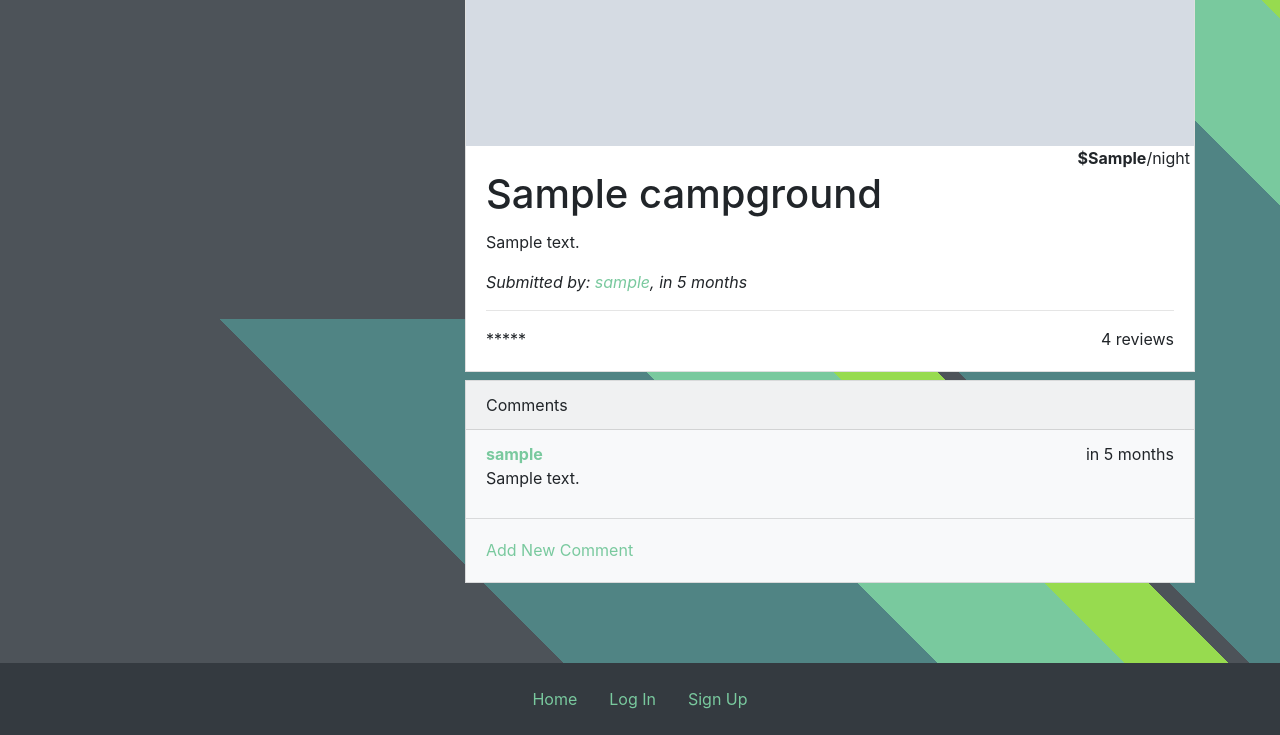
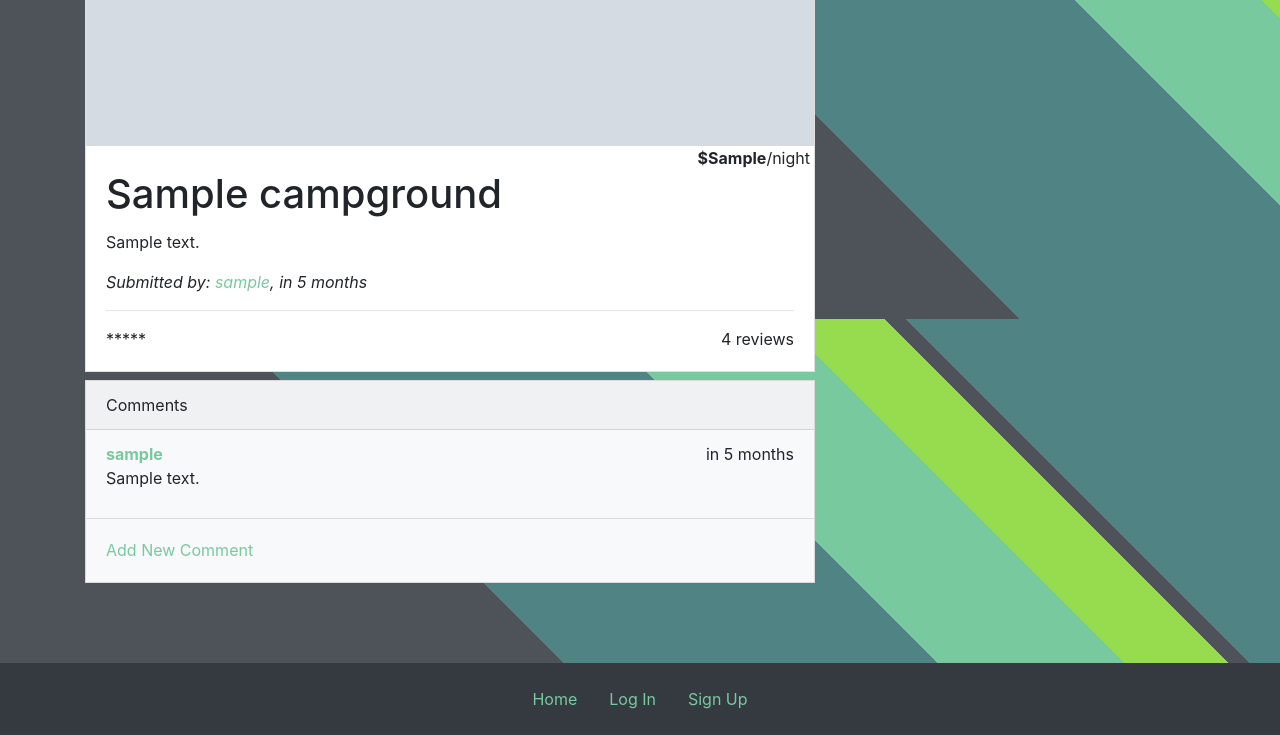
Before and after one commit to joshmakar/yelp-camp, a Node server app: page /campgrounds/600000000000000000000001 in a window 1280 px wide. Shown: the part 481-1216 px from the top of the page. Run offline with Node 20, Linux system fonts and the light colour scheme; tables that the repository leaves empty hold one stand-in row (values such as "Sample post"); grey boxes marked "Sample" are stand-in pictures; some libraries are stand-ins or nearby versions.

Commit message:
Move content to left

```diff
--- a/views/campgrounds/show.ejs
+++ b/views/campgrounds/show.ejs
@@ -27,11 +27,11 @@
       </div>
     </div>
   </div>
-  <div class="col-12 col-md-4 order-md-first mb-2">
+  <div class="col-12 col-md-4 mb-2">
     <!--Google Map Container -->
     <div id="map"></div>
   </div>
-  <div class="col-12 col-md-8 mb-2 offset-md-4">
+  <div class="col-12 col-md-8 mb-2">
     <div class="card bg-light">
       <div class="card-header">
         Comments
```
